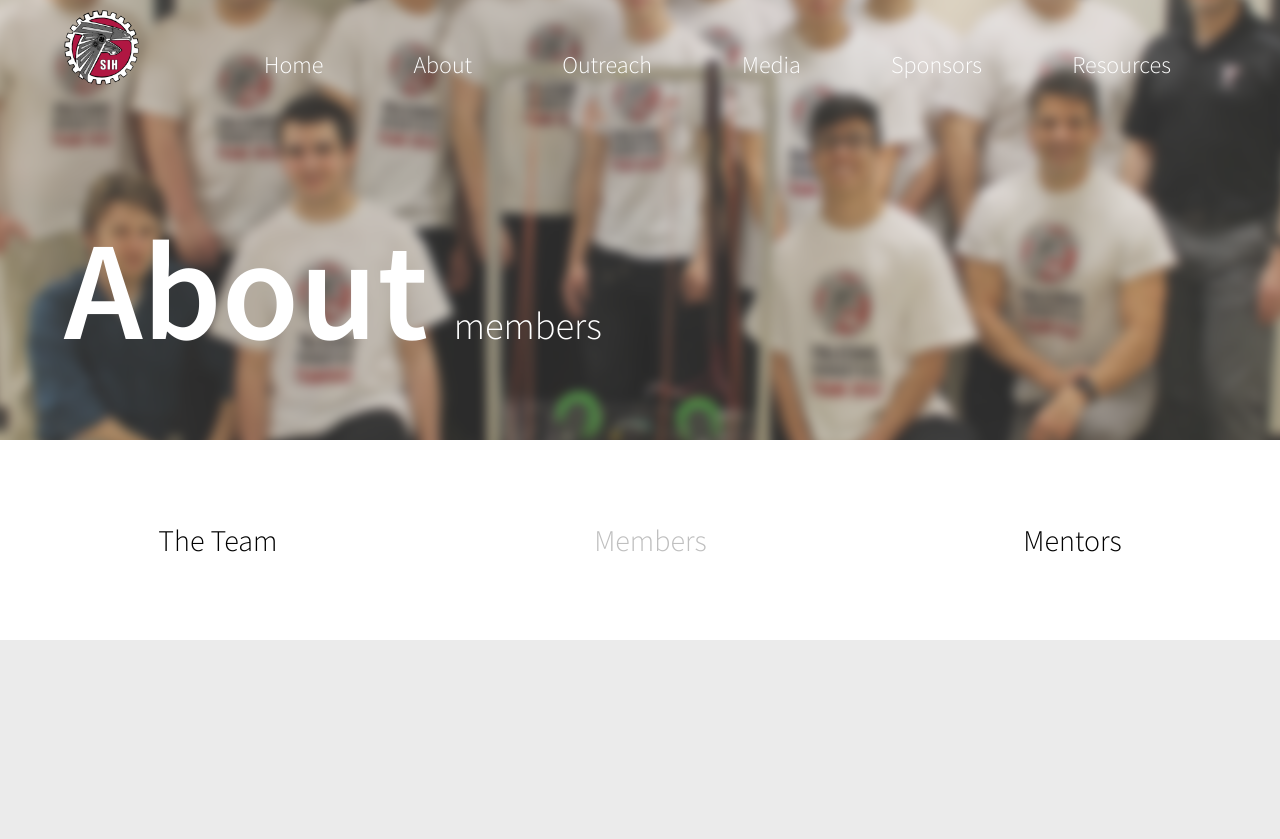
After one commit to Team7052/Team-Website, a PHP site: page /about/members.html in a window 1280 px wide. The commit adds this page. Shown: the top 839 px of the page. Run offline with PHP 8.4, Linux system fonts and the light colour scheme.

Commit message:
Finalized template for each page of the website and major refactoring changes

```diff
--- /dev/null
+++ b/about/members.html
@@ -0,0 +1,45 @@
+<!DOCTYPE html>
+
+<html>
+<head>
+  <link href="https://fonts.googleapis.com/css?family=Source+Sans+Pro:300,400,600,700,900" rel="stylesheet">
+  <link href="../stylesheets/aboutStyle.css" rel="stylesheet" type="text/css">
+  <link href="../stylesheets/global/navbarStyle.css" rel="stylesheet" type="text/css">
+  <link href="../stylesheets/global/footerStyle.css" rel="stylesheet" type="text/css">
+  <link href="../stylesheets/global/globalStyle.css" rel="stylesheet" type="text/css">
+  <link href="../stylesheets/global/subNavbarStyle.css" rel="stylesheet" type="text/css">
+  <title>Team 7052 | About</title>
+</head>
+<body>
+  <div class="page">
+    <div class="page-main-container">
+      <!-- Create background blurred image -->
+      <div class="page-background-image" id="about-background-image"></div>
+      <div class="navbar">
+        <img class="navbar-logo-image "src="../public/images/logo.png">
+        <div class="navbar-element"><a href="../index.html">Home</a></div>
+        <div class="navbar-element navbar-dropdown-section"><a href="theTeam.html">About</a></div>
+        <div class="navbar-element navbar-dropdown-section"><a href="../outreach/events.html">Outreach</a></div>
+        <div class="navbar-element navbar-dropdown-section"><a href="#">Media</a></div>
+        <div class="navbar-element navbar-dropdown-section"><a href="#">Sponsors</a></div>
+        <div class="navbar-element navbar-dropdown-section"><a href="#">Resources</a></div>
+      </div>
+      <!-- Content that is in the about page, when user first loads screen -->
+      <!-- Next two are global elements since they are used on every page -->
+      <div class="page-title-section">
+        <div class="page-main-title">About</div>
+        <p class="page-main-subtitle">members</p>
+      </div>
+      <!-- Renamed to sub-navbar since this will be a global element (used in every page) -->
+      <div class="sub-navbar" id="aboutbar">
+        <div class="sub-navbar-element"><a href="theTeam.html">The Team</a></div>
+        <div class="sub-navbar-element sub-navbar-element-selected"><a href="members.html">Members</a></div>
+        <div class="sub-navbar-element"><a href="mentors.html">Mentors</a></div>
+      </div>
+    </div>
+    <div class="page-subsection">
+
+    </div>
+
+  </body>
+</html>
--- a/index.html
+++ b/index.html
@@ -18,7 +18,7 @@
         <div class="navbar">
           <img class="navbar-logo-image "src="public/images/logo.png">
           <div class="navbar-element"><a href="index.html">Home</a></div>
-          <div class="navbar-element navbar-dropdown-section"><a href="about.html">About</a></div>
+          <div class="navbar-element navbar-dropdown-section"><a href="about/theTeam.html">About</a></div>
           <div class="navbar-element navbar-dropdown-section"><a href="#">Outreach</a></div>
           <div class="navbar-element navbar-dropdown-section"><a href="#">Media</a></div>
           <div class="navbar-element navbar-dropdown-section"><a href="#">Sponsors</a></div>
@@ -35,7 +35,7 @@
       <div class="home-subsection" id="home-about-section">
         <h1>About Us</h1>
         <p>Falcotronix is a high school robotics team from St. Ignatius. We are part of FIRST Robotics, a world-wide high school robotics competition. Our mission is to promote STEM (Science, Technology, Engineering and Math) education in a team environment across Northwestern Ontario.</p>
-        <a class="underlined-link" href="about.html">Read More</a>
+        <a class="underlined-link" href="about/theTeam.html">Read More</a>
         <div id="home-about-image"></div>
       </div>
 
--- a/stylesheets/aboutStyle.css
+++ b/stylesheets/aboutStyle.css
@@ -1,70 +1,4 @@
-html {
-  /* Set global font family */
-  font-family: "Source Sans Pro", sans-serif;
-}
-
-body {
-  /* Get rid of auto browser margin and padding */
-  margin: 0;
-  padding: 0;
-  /* Overflow hidden constrains all elements to be inside of the window */
-  overflow-x: hidden;
-}
-.about-page {
-  display: grid;
-  grid-template-columns: 100vw;
-  grid-auto-rows: auto;
-  grid-auto-flow: row;
-}
-
-.about-page p {
-  font-weight: 300;
-  font-size: calc(12px + 1vw);
-  line-height: 2.5;
-}
-
-.about-page h1 {
-  font-weight: 600;
-  font-size: 5vw;
-  margin-top: 10vh;
-}
-.about-main-container {
-  display: block;
-  position: relative;
-  overflow: hidden;
-  height: 80vh;
-}
-
-.about-background-image {
-  /* Set the background image with a 40% opacity gray overlay */
-  /* Change the gray value and opacity depending on background image and visibilty of text */
-  background-image: linear-gradient(rgba(152,152,152, 0.25), rgba(152,152,152, 0.25)), url("../public/images/team-image.jpg");
-  /* Only 1 copy of the background is used (don't tile) */
-  background-repeat: no-repeat;
-  /* Cover whole entire div */
-  background-size: cover;
-  /* Center the image in the div */
-  background-position: center;
-
-  /* Position the div to fit the whole screen */
-  position: absolute;
-  top: 0;
-  left: 0;
-  height: 55vh;
-  width: 100%;
-
-  /* Apply a blur to the image */
-  /* Can change blur amount when working with different images */
-  filter: blur(5px);
-  transform: scale(1.1);
-}
-
-.about-subsection {
-  background-color: rgb(235,235,235);
-  height: 125vh;
-}
-
-#about-paragraph-section {
+#about-team-paragraph-section {
   display: grid;
   grid-template-columns: 0.8fr 1fr;
   grid-template-rows: auto auto auto;
--- a/stylesheets/global/globalStyle.css
+++ b/stylesheets/global/globalStyle.css
@@ -1,3 +1,16 @@
+html {
+  /* Set global font family */
+  font-family: "Source Sans Pro", sans-serif;
+}
+
+body {
+  /* Get rid of auto browser margin and padding */
+  margin: 0;
+  padding: 0;
+  /* Overflow hidden constrains all elements to be inside of the window */
+  overflow-x: hidden;
+}
+
 .underlined-link {
   display: inline;
   text-decoration: none;
@@ -46,3 +59,56 @@
   font-weight: 350;
   margin-left: 2vw;
 }
+
+.page-subsection {
+  background-color: rgb(235,235,235);
+  height: 125vh;
+}
+.page {
+  display: grid;
+  grid-template-columns: 100vw;
+  grid-auto-rows: auto;
+  grid-auto-flow: row;
+}
+
+.page p {
+  font-weight: 300;
+  font-size: calc(12px + 1vw);
+  line-height: 2.5;
+}
+
+.page h1 {
+  font-weight: 600;
+  font-size: 5vw;
+  margin-top: 10vh;
+}
+.page-main-container {
+  display: block;
+  position: relative;
+  overflow: hidden;
+  height: 80vh;
+}
+
+.page-background-image {
+  /* Set the background image with a 40% opacity gray overlay */
+  /* Change the gray value and opacity depending on background image and visibilty of text */
+  background-image: linear-gradient(rgba(152,152,152, 0.25), rgba(152,152,152, 0.25)), url("../../public/images/team-image.jpg");
+  /* Only 1 copy of the background is used (don't tile) */
+  background-repeat: no-repeat;
+  /* Cover whole entire div */
+  background-size: cover;
+  /* Center the image in the div */
+  background-position: center;
+
+  /* Position the div to fit the whole screen */
+  position: absolute;
+  top: 0;
+  left: 0;
+  height: 55vh;
+  width: 100%;
+
+  /* Apply a blur to the image */
+  /* Can change blur amount when working with different images */
+  filter: blur(5px);
+  transform: scale(1.1);
+}
--- a/stylesheets/global/subNavbarStyle.css
+++ b/stylesheets/global/subNavbarStyle.css
@@ -26,6 +26,10 @@
   transition: all 0.5s ease;
 }
 
+.sub-navbar-element-selected {
+  color: rgb(191,191,191);
+}
+
 
 .sub-navbar-element>a {
   /* Get rid of default underline */
@@ -37,3 +41,7 @@
 .sub-navbar-element:hover {
   color: rgb(191,191,191);
 }
+
+.sub-navbar-element-selected:hover {
+  color: rgb(191,191,191);
+}
```
Also changed, not shown: about/mentors.html (added, +45 -0 lines), about/theTeam.html (renamed from about.html, +17 -17 lines), outreach/camps.html (added, +44 -0 lines), outreach/events.html (added, +44 -0 lines), stylesheets/homeStyle.css (+0 -13 lines).
